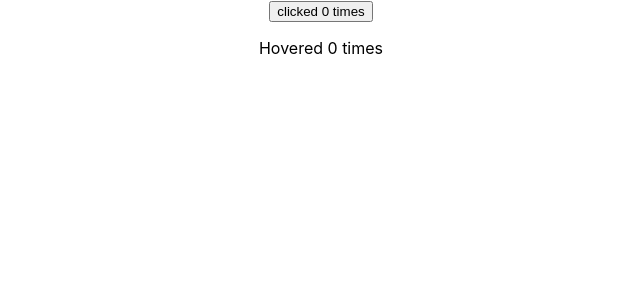
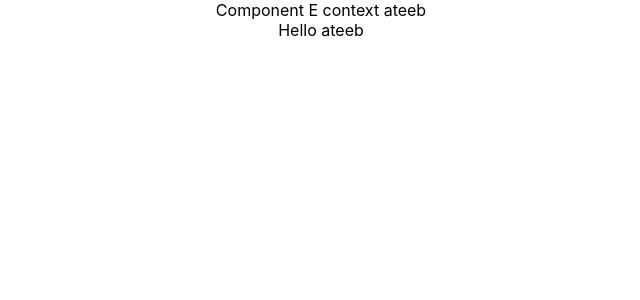
Before and after one commit to syedateebulislam/hello-world, a React (Create React App) app: page / in a window 1280 px wide. Shown: the top 300 px of the page, without its empty margins (319-959 px from the left). Built offline with nearby package versions, Linux system fonts and the light colour scheme.

Commit message:
Context Basics-L40

```diff
--- a/src/App.js
+++ b/src/App.js
@@ -1,4 +1,4 @@
-import logo from './logo.svg';
+//import logo from './logo.svg';
 import './App.css';
 // import Greet from './Components/Greet'
 // import Welcome from './Components/Welcome'
@@ -28,23 +28,31 @@
 // import ClickCounterz from './Components/ClickCounterz';
 // import HoverCounter from './Components/HoverCounter';
 // import WithCounter from './Components/withCounter';
-import HoverCounterTwo from './Components/HoverCounterTwo';
-import User from './Components/User';
-import ClickCounterTwo from './Components/ClickCounterTwo';
-import CounterTwo from './Components/CounterTwo';
+//import User from './Components/User';
+//import HoverCounterTwo from './Components/HoverCounterTwo';
+//import ClickCounterTwo from './Components/ClickCounterTwo';
+//import CounterTwo from './Components/CounterTwo';
+import CompC from './Components/CompC';
+import { UserProvider } from './Components/userContext';
+import userContext from './Components/userContext';
 
 function App() {
   return (
     <div className="App">
 
-      <CounterTwo render={ (count,incrementCount) =>
+    <UserProvider value="ateeb">
+      <CompC/>
+    </UserProvider>
+
+    {/*
+        <CounterTwo render={ (count,incrementCount) =>
         (<ClickCounterTwo count={count} incrementCount={incrementCount}/>
         )}/>
 
         <CounterTwo render={ (count,incrementCount) =>
           (<HoverCounterTwo count={count} incrementCount={incrementCount}/>
           )}/>
-
+      */}
 
       {/*<ClickCounterTwo/>
       <HoverCounterTwo/>
@@ -62,7 +70,6 @@
       <ErrorBoundry>
       <Hero heroName='Joker'/>
       </ErrorBoundry>*/}
-
       {/*<PortalDemo/>*/}
       {/*<FocusInput/>*/}
       {/*<Refs/>*/}
--- /dev/null
+++ b/src/Components/CompC.js
@@ -0,0 +1,12 @@
+import React, { Component } from 'react'
+import CompE from './CompE'
+
+class CompC extends Component {
+    render() {
+        return (
+            <CompE/>
+        )
+    }
+}
+
+export default CompC
--- /dev/null
+++ b/src/Components/CompE.js
@@ -0,0 +1,19 @@
+import React, { Component } from 'react'
+import CompF from './CompF'
+import UserContext from './userContext'
+
+
+class CompE extends Component {
+    render() {
+        return (
+            <div>
+                Component E context {this.context}
+                <CompF/>
+            </div>
+        )
+    }
+}
+
+CompE.contextType = UserContext
+
+export default CompE
--- /dev/null
+++ b/src/Components/CompF.js
@@ -0,0 +1,18 @@
+import React, { Component } from 'react'
+import { UserConsumer } from './userContext'
+
+class CompF extends Component {
+    render() {
+        return (
+            <UserConsumer>
+            {
+                (username) => {
+                    return <div>Hello {username}</div>
+                }
+            }
+            </UserConsumer>
+        )
+    }
+}
+
+export default CompF
--- /dev/null
+++ b/src/Components/userContext.js
@@ -0,0 +1,12 @@
+import React from 'react'
+
+
+const UserContext = React.createContext("name")
+
+const UserProvider = UserContext.Provider
+
+const UserConsumer = UserContext.Consumer
+
+export { UserProvider, UserConsumer }
+
+export default UserContext
```
